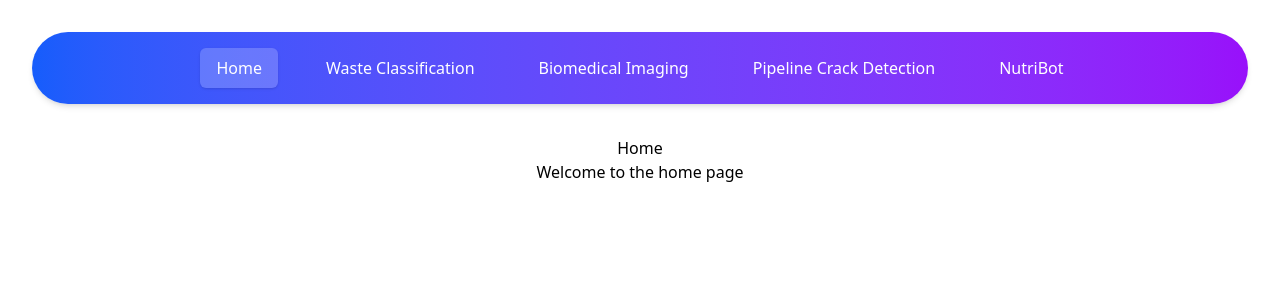
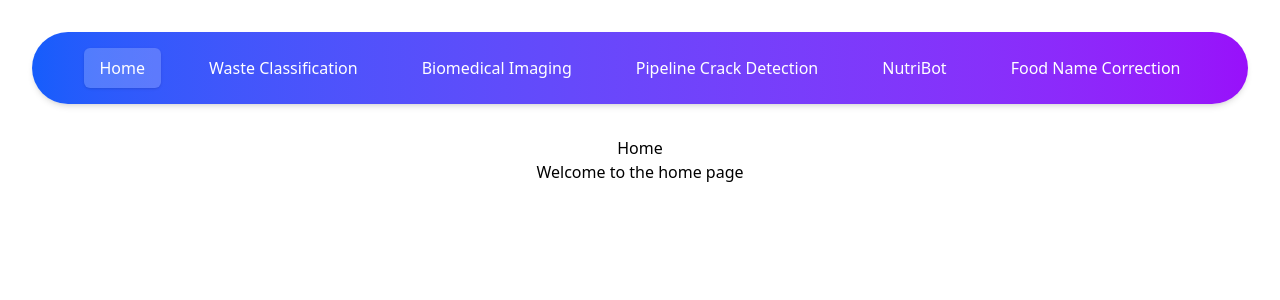
Before and after one commit to JayanSubramanian/SmartCityFrontend, a React (Vite) app: page / in a window 1280 px wide. Shown: the top 300 px of the page. Built offline with nearby package versions, Linux system fonts and the light colour scheme.

Commit message:
feat: update FoodCorrection component title and add navigation link in Header

```diff
--- a/src/components/FoodCorrection.tsx
+++ b/src/components/FoodCorrection.tsx
@@ -57,7 +57,7 @@ export default function FoodCorrection() {
               animate={{ opacity: 1, y: 0 }}
               transition={{ duration: 0.5 }}
             >
-              Food Recommendation Chatbot
+              Food Name Correction
             </motion.h1>
             <motion.p
               className="text-lg text-slate-600 mb-8"
@@ -76,8 +76,6 @@ export default function FoodCorrection() {
             transition={{ duration: 0.5, delay: 0.2 }}
           >
             <div className="bg-white rounded-xl shadow-xl p-6 md:p-8">
-              <h2 className="text-xl font-semibold text-slate-800 mb-4">Correct Food Name</h2>
-              <p className="text-slate-600 mb-6">Enter a food name and we'll correct any typos for you</p>
 
               <div className="flex flex-col sm:flex-row gap-3 mb-6">
                 <div className="relative flex-1">
--- a/src/components/Header.tsx
+++ b/src/components/Header.tsx
@@ -66,6 +66,18 @@ function Header() {
                 NutriBot
               </NavLink>
             </li>}
+            {<li>
+              <NavLink
+                to="/foodcorrection"
+                className={({ isActive }) =>
+                  `px-4 py-2 rounded-md transition-all duration-200 inline-block ${
+                    isActive ? "bg-white/20 font-medium shadow-sm" : "hover:bg-white/10"
+                  }`
+                }
+              >
+                Food Name Correction
+              </NavLink>
+            </li>}
           </ul>
         </nav>
       </div>
```
